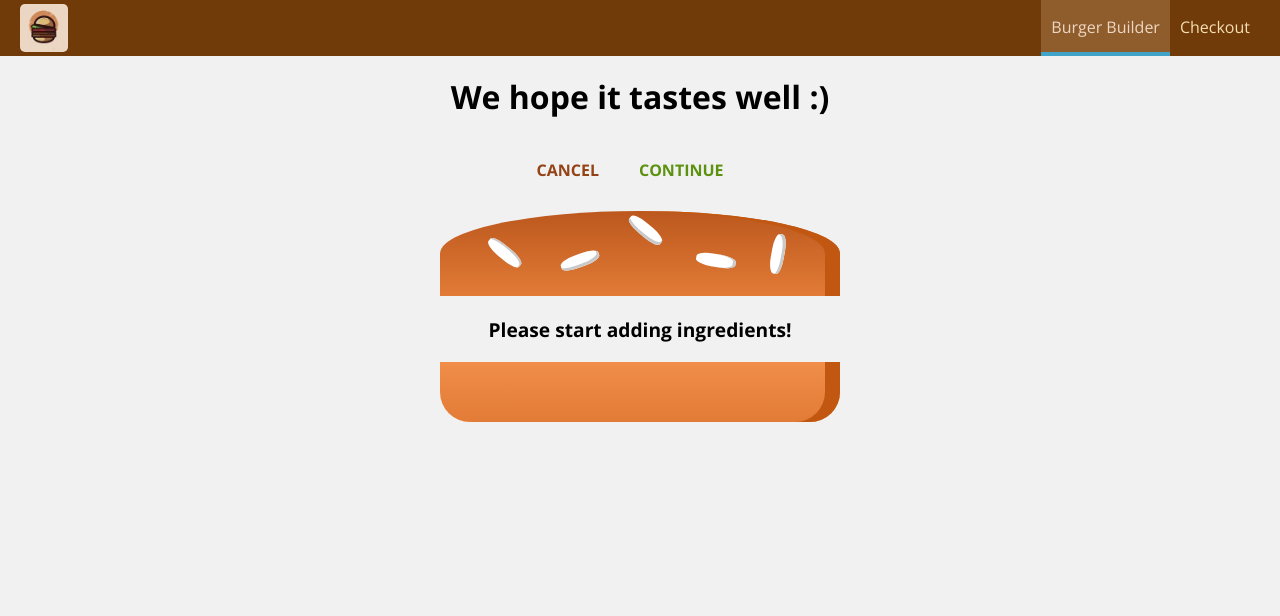
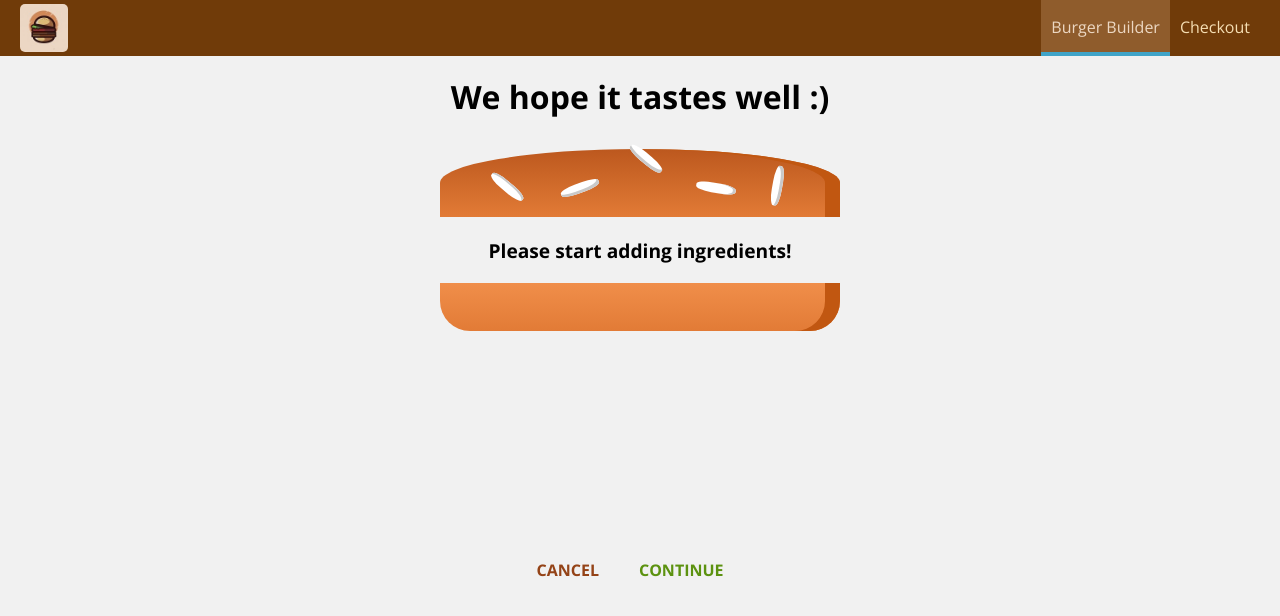
Before and after one commit to sachuverma/The-Burger-Builder, a React app: page /checkout in a window 1280 px wide. Shown: the top 616 px of the page. Built offline with nearby package versions, Linux system fonts and the light colour scheme.

Commit message:
checkout form

```diff
--- a/src/components/Burger/Burger.css
+++ b/src/components/Burger/Burger.css
@@ -25,6 +25,6 @@
 @media (min-width: 501px) and (min-height: 401px) {
   .Burger {
     width: 500px;
-    height: 500px;
+    height: 400px;
   }
 }
--- a/src/components/Order/CheckoutSummary/CheckoutSummary.js
+++ b/src/components/Order/CheckoutSummary/CheckoutSummary.js
@@ -8,12 +8,13 @@
   return (
     <div className={classes.CheckoutSummary}>
       <h1>We hope it tastes well :)</h1>
+
+      <div style={{width: '100%', margin: 'auto'}}>
+        <Burger ingredients={props.ingredients} />
+      </div>
       <div>
         <Button btnType="Danger" clicked={props.checkoutCancelled} className={classes.CancelButton} >CANCEL</Button>
         <Button btnType="Success" clicked={props.checkoutContinued}>CONTINUE</Button>
-      </div>
-      <div style={{width: '100%', margin: 'auto'}}>
-        <Burger ingredients={props.ingredients} />
       </div>
     </div>
   );
--- a/src/containers/BurgerBuilder/BurgerBuilder.js
+++ b/src/containers/BurgerBuilder/BurgerBuilder.js
@@ -130,6 +130,7 @@
     for(let i in this.state.ingredients){
       queryParams.push(encodeURIComponent(i) + '=' + encodeURIComponent(this.state.ingredients[i]));
     }
+    queryParams.push('price=' + this.state.totalPrice);
     const queryString = queryParams.join('&');
 
     this.props.history.push({
--- a/src/containers/Checkout/Checkout.js
+++ b/src/containers/Checkout/Checkout.js
@@ -1,24 +1,27 @@
 import React, { Component } from 'react';
+import { Route } from 'react-router-dom';
 
 import CheckoutSummary from '../../components/Order/CheckoutSummary/CheckoutSummary';
+import ContactData from './ContactData/ContactData';
 
 class Checkout extends Component {
   state = {
-    ingredients: {
-      salad:0,
-      cheese:0,
-      bacon:0,
-      meat:0
-    }
+    ingredients: null,
+    price: 0,
   }
 
-  componentDidMount(){
+  componentWillMount() {
     const query = new URLSearchParams(this.props.location.search);
     const ingredients = {};
+    let price = 0;
     for(let param of query.entries()){
-      ingredients[param[0]] = +param[1];
+      if(param[0] === 'price'){
+        price = +param[1];
+      } else {
+        ingredients[param[0]] = +param[1];
+      }
     }
-    this.setState({ingredients: ingredients});
+    this.setState({ingredients: ingredients, price: price});
   }
 
   checkoutCancelledHandler = () => {
@@ -26,7 +29,7 @@
   }
 
   checkoutContinuedHandler = () => {
-    this.props.history.replace('/checkout/copntact-data');
+    this.props.history.replace('/checkout/contact-data');
   }
 
   render(){
@@ -37,6 +40,7 @@
           checkoutCancelled={this.checkoutCancelledHandler}
           checkoutContinued={this.checkoutContinuedHandler}
         />
+        <Route path={this.props.match.path + '/contact-data'} render={(props) => (<ContactData ingredients={this.state.ingredients} price={this.state.price} {...props}/>)}/>
       </div>
     )
   }
--- /dev/null
+++ b/src/containers/Checkout/ContactData/ContactData.css
@@ -0,0 +1,24 @@
+.ContactData{
+  margin: 20px auto;
+  width: 80%;
+  text-align: center;
+  box-shadow: 0 2px 3px rgb(105, 105, 105);
+  border: 1px solid rgb(189, 188, 188);
+  padding: 10px;
+  box-sizing: border-box;
+}
+
+.Input{
+  display: block;
+  width: 100%;
+  margin-top: 5px;
+  padding: 7px;
+  font-size: 1.2rem;
+  box-sizing: border-box;
+}
+
+@media (min-width: 600px){
+  .ContactData{
+    width: 500px;
+  }
+}
--- /dev/null
+++ b/src/containers/Checkout/ContactData/ContactData.js
@@ -0,0 +1,72 @@
+import React, { Component } from 'react';
+
+import Button from '../../../components/UI/Button/Button';
+import Spinner from '../../../components/UI/Spinner/Spinner';
+import classes from './ContactData.css';
+import axios from '../../../axios-order'
+
+class ContactData extends Component {
+  state = {
+    name: '',
+    email: '',
+    address: {
+      street: '',
+      postalCode: ''
+    },
+    loading: false
+  };
+
+  orderHandler = (event) => {
+    event.preventDefault();
+    this.setState({loading: true});
+    const order = {
+      ingredients: this.props.ingredients,
+      price: this.props.price,
+      customer: {
+        name: 'Sachu',
+        address: {
+          street: 'Bhootowali Gali',
+          locality: 'Shaitan ka Moholla',
+          zipcode: '69'
+        },
+        email: 'freeuser@nomail.com'
+      },
+      deliveryMethod: 'fastest'
+    };
+
+    axios.post('/orders.json', order)
+      .then(res => {
+        console.log(res);
+        this.setState({loading: false});
+        alert('Order Completed :)');
+        this.props.history.replace('/');
+      })
+      .catch(err => {
+        console.log(err);
+        this.setState({loading: false});
+        alert('Error placing order try again :(');
+      });
+  }
+
+  render() {
+    let form = (
+      <form>
+        <input className={classes.Input} type="text" name="name" placeholder="your name" />
+        <input className={classes.Input} type="email" name="email" placeholder="your email" />
+        <input className={classes.Input} type="text" name="street" placeholder="your street" />
+        <input className={classes.Input} type="text" name="postal code" placeholder="your postal code" />
+        <Button clicked={this.orderHandler} btnType="Success">ORDER</Button>
+      </form>
+    );
+    if(this.state.loading) form = <Spinner />;
+
+    return(
+      <div className={classes.ContactData}>
+        <h3>Enter Your Contact Data</h3>
+        {form}
+      </div>
+    )
+  }
+}
+
+export default ContactData;
```
